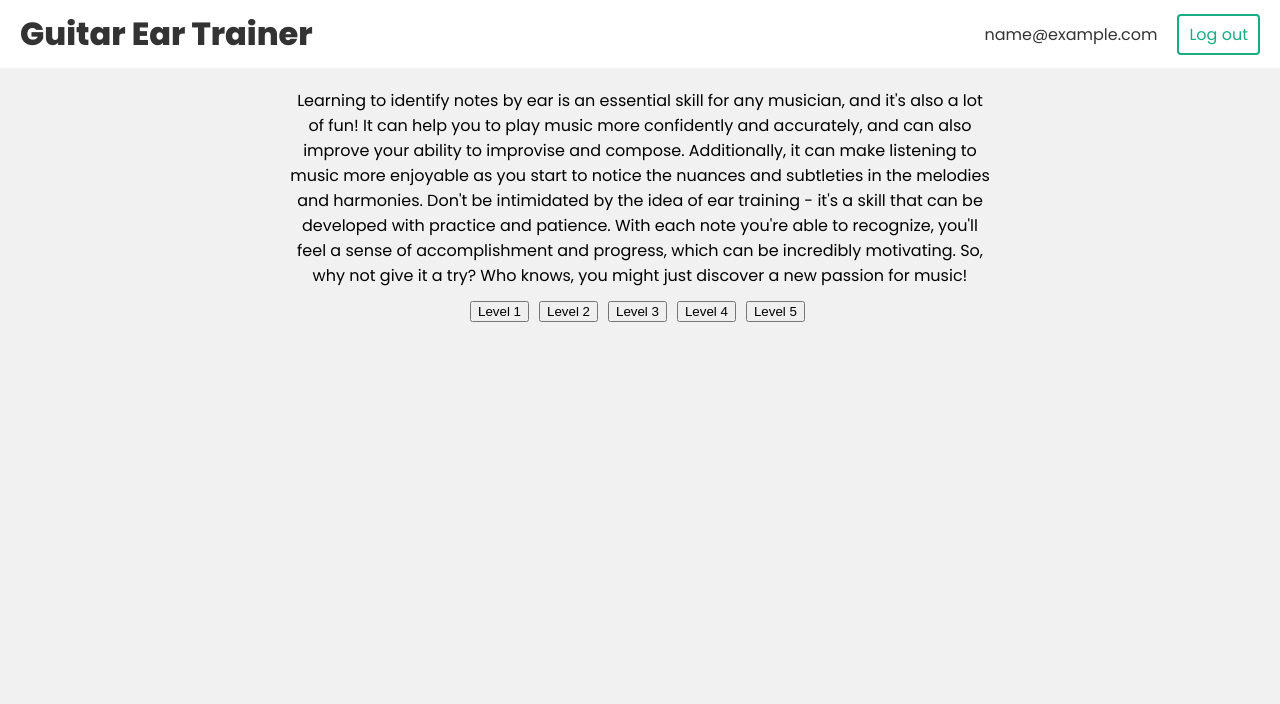
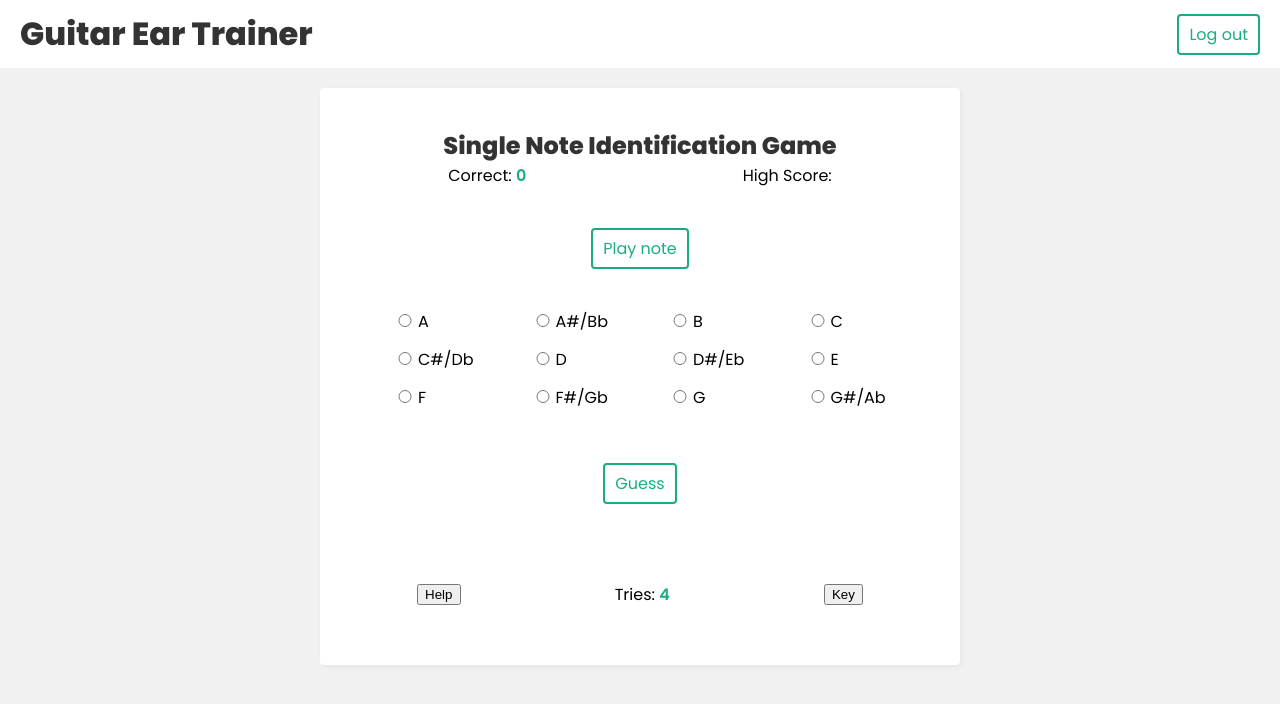
Before and after one commit to Matt-LaRochelle/gp2, a React (Create React App) app in the folder frontend/: page / in a window 1280 px wide. Shown: the top 704 px of the page. Built offline with nearby package versions, Linux system fonts and the light colour scheme; no server answers; sample sign-in values are in the browser's storage.

Commit message:
shrink app to single page

```diff
--- a/frontend/src/App.js
+++ b/frontend/src/App.js
@@ -20,10 +20,10 @@ function App() {
               path='/'
               element={user ? <Eartraining /> : <Navigate to="/login" />}
               />
-              <Route
+              {/* <Route
               path='/profile'
               element={user ? <Profile /> : <Navigate to="/login" />}
-              />
+              /> */}
               <Route
               path='/login'
               element={!user ? <Login /> : <Navigate to="/" />}
--- a/frontend/src/components/Navbar.js
+++ b/frontend/src/components/Navbar.js
@@ -19,7 +19,7 @@ const Navbar = () => {
                 <nav>
                     {user && (
                         <div>
-                            <Link to="/profile">{user.email}</Link>
+                            {/* <Link to="/profile">{user.email}</Link> */}
                             {/* <span>{user.email}</span> */}
                             <button onClick={handleClick}>Log out</button>
                         </div>
--- a/frontend/src/index.css
+++ b/frontend/src/index.css
@@ -238,6 +238,21 @@ input.error {
   }
 }
 
+@media screen and (max-width: 500px) {
+  h1, h2 {
+    font-size: 1.4rem;
+  }
+}
+
+@media screen and (max-width: 350px) {
+  .select-answer {
+    grid-template-columns: 1fr 1fr;
+  }
+  h1, h2 {
+    font-size: 1rem;
+  }
+}
+
 
 /* navbar */
 nav {
--- a/frontend/src/pages/Eartraining.js
+++ b/frontend/src/pages/Eartraining.js
@@ -1,47 +1,9 @@
 import Single from '../components/Single'
-import { useAuthContext } from '../hooks/useAuthContext'
-import { useState } from 'react'
-
 
 const Eartraining = () => {
-    const [display, setDisplay] = useState(null)
-
-
-
-    const toggle = (e) => {
-        console.log(e.target.id)
-        setDisplay(e.target.id)
-    }
     return (
         <div className="eartraining">
-            {/* <h1>Ear Training</h1> */}
-            {display ? null :
-            <p>
-                Learning to identify notes by ear is an essential skill
-                for any musician, and it's also a lot of fun! It can
-                help you to play music more confidently and accurately,
-                and can also improve your ability to improvise and compose.
-                Additionally, it can make listening to music more enjoyable
-                as you start to notice the nuances and subtleties in the
-                melodies and harmonies. Don't be intimidated by the idea of
-                ear training - it's a skill that can be developed with
-                practice and patience. With each note you're able to recognize,
-                you'll feel a sense of accomplishment and progress, which can
-                be incredibly motivating. So, why not give it a try? Who knows,
-                you might just discover a new passion for music!
-            </p>}
-            <div className="toggle-level">
-                <button id="1" onClick={toggle}>Level 1</button>
-                <button id="2" onClick={toggle}>Level 2</button>
-                <button id="3" onClick={toggle}>Level 3</button>
-                <button id="4" onClick={toggle}>Level 4</button>
-                <button id="5" onClick={toggle}>Level 5</button>
-            </div>
-            {display === "1" && <Single />}
-            {display === "2" && <p>Intervals - coming soon...</p>}
-            {display === "3" && <p>Chords - coming soon...</p>}
-            {display === "4" && <p>Scales - coming soon...</p>}
-            {display === "5" && <p>Progressions - coming soon...</p>}
+            <Single />
         </div>
     )
 }
```
